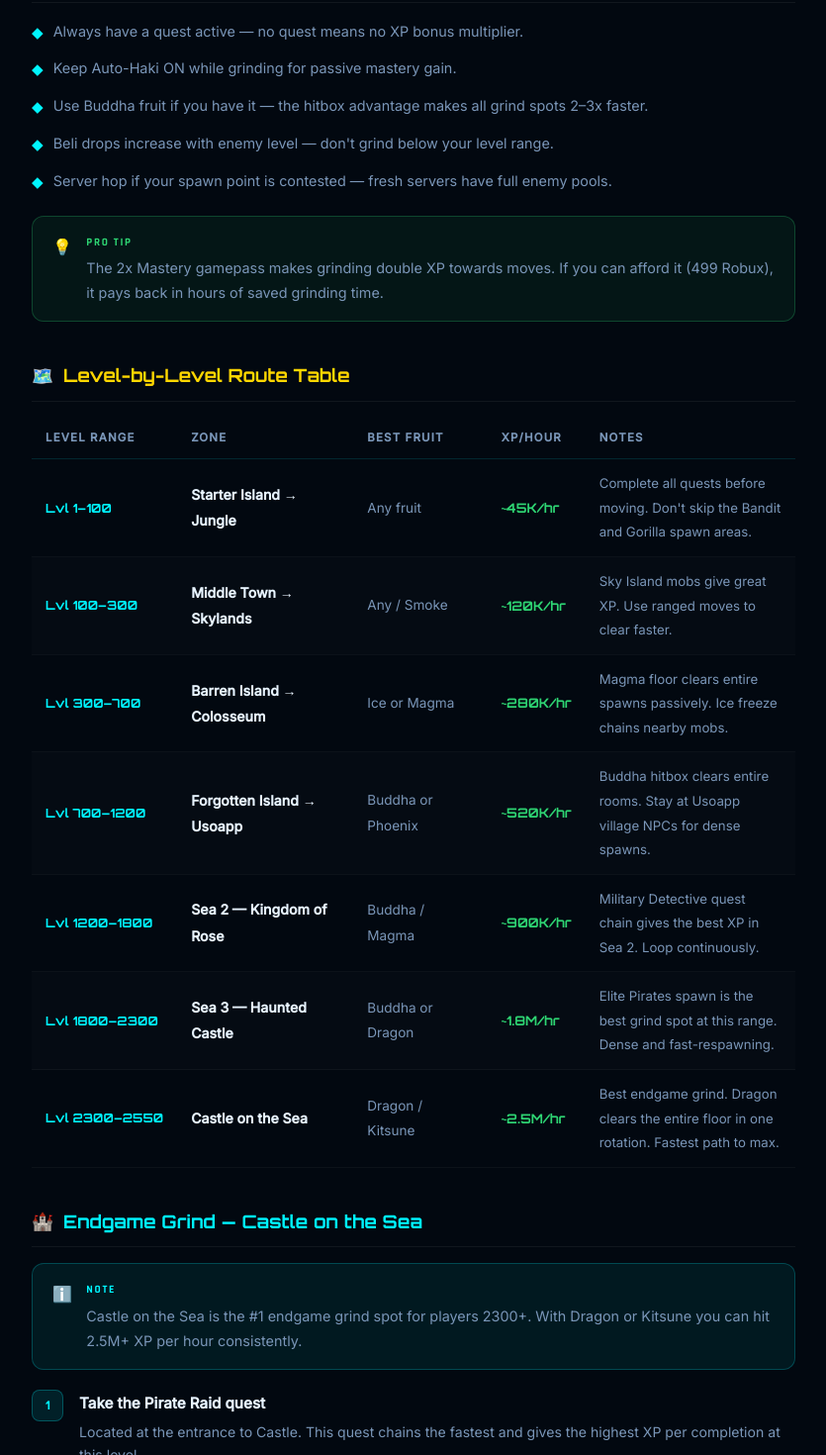
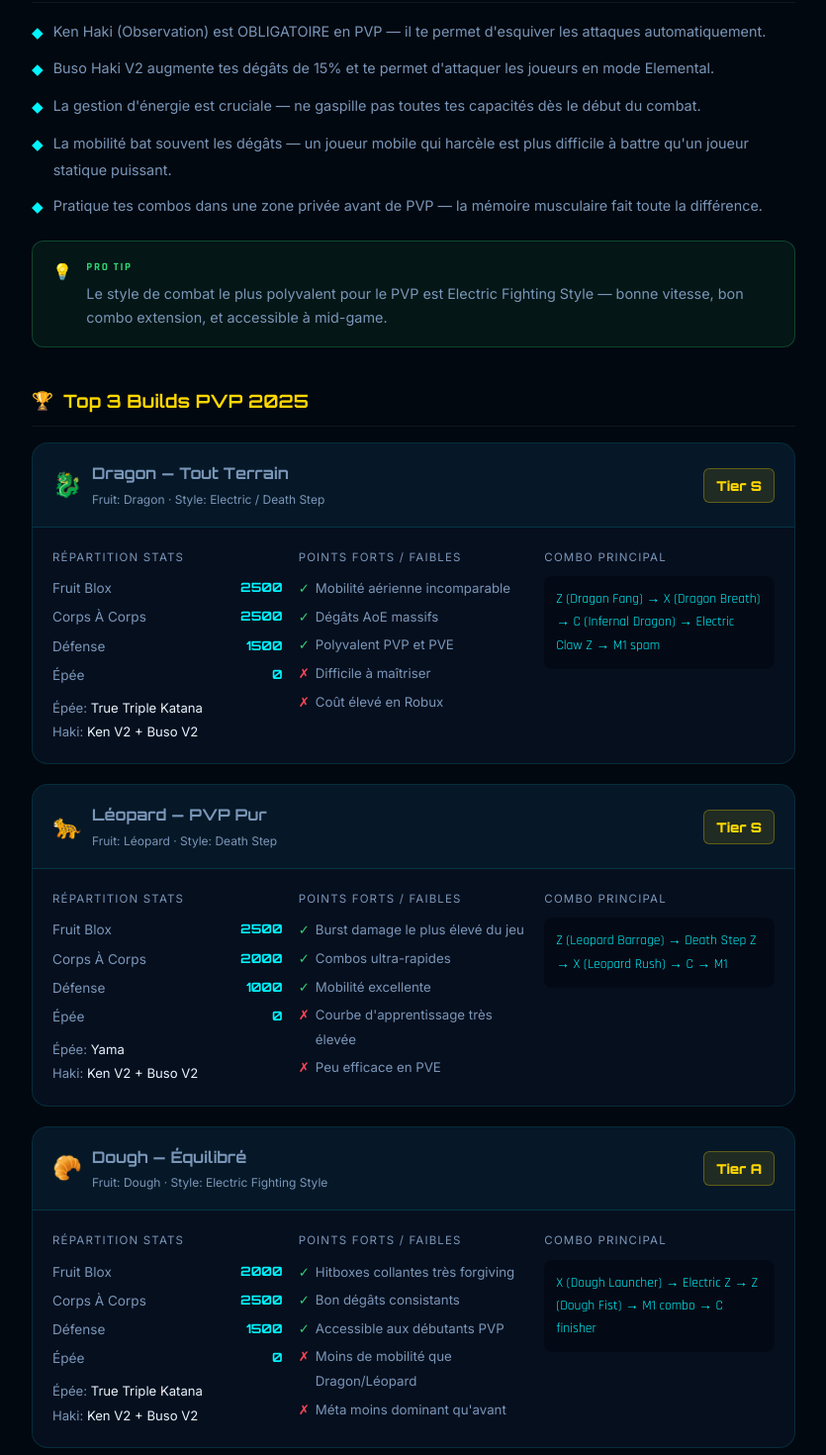
Before and after one commit to fhardi95/bloxfruitsai, a Next.js app: page /guides/pvp-builds in a window 1280 px wide. Shown: the part 500-1970 px from the top of the page at 99% size, without its empty margins (222-1057 px from the left). Built offline with nearby package versions, Linux system fonts and the light colour scheme.

Commit message:
Add files via upload

```diff
--- a/app/guides/pvp-builds/page.tsx
+++ b/app/guides/pvp-builds/page.tsx
@@ -3,113 +3,114 @@ import GuideLayout from "@/components/guides/GuideLayout";
 import { GuideSection, InfoBox, StepList } from "@/components/guides/GuideSection";
 
 export const metadata: Metadata = {
-  title: "Best Grinding Routes 2025 — Fastest XP & Beli Farming Guide",
-  description: "Fastest Blox Fruits grinding routes for every level range in 2025. Maximize XP per hour, Beli farming, and boss drop rates with our AI-optimized route guide.",
-  alternates: { canonical: "https://www.bloxfruitsai.com/guides/grinding-routes" },
+  title: "Meilleurs Builds PVP Blox Fruits 2025 — Guide Complet",
+  description: "Les meilleurs builds PVP Blox Fruits pour 2025. Dragon, Léopard, Kitsune — configurations complètes avec stats, style de combat, épée et Haki pour dominer chaque combat.",
+  alternates: { canonical: "https://www.bloxfruitsai.fr/guides/pvp-builds" },
 };
 
-const ROUTES = [
-  { range: "Lvl 1–100", zone: "Starter Island → Jungle", fruit: "Any fruit", xp: "~45K/hr", notes: "Complete all quests before moving. Don't skip the Bandit and Gorilla spawn areas." },
-  { range: "Lvl 100–300", zone: "Middle Town → Skylands", fruit: "Any / Smoke", xp: "~120K/hr", notes: "Sky Island mobs give great XP. Use ranged moves to clear faster." },
-  { range: "Lvl 300–700", zone: "Barren Island → Colosseum", fruit: "Ice or Magma", xp: "~280K/hr", notes: "Magma floor clears entire spawns passively. Ice freeze chains nearby mobs." },
-  { range: "Lvl 700–1200", zone: "Forgotten Island → Usoapp", fruit: "Buddha or Phoenix", xp: "~520K/hr", notes: "Buddha hitbox clears entire rooms. Stay at Usoapp village NPCs for dense spawns." },
-  { range: "Lvl 1200–1800", zone: "Sea 2 — Kingdom of Rose", fruit: "Buddha / Magma", xp: "~900K/hr", notes: "Military Detective quest chain gives the best XP in Sea 2. Loop continuously." },
-  { range: "Lvl 1800–2300", zone: "Sea 3 — Haunted Castle", fruit: "Buddha or Dragon", xp: "~1.8M/hr", notes: "Elite Pirates spawn is the best grind spot at this range. Dense and fast-respawning." },
-  { range: "Lvl 2300–2550", zone: "Castle on the Sea", fruit: "Dragon / Kitsune", xp: "~2.5M/hr", notes: "Best endgame grind. Dragon clears the entire floor in one rotation. Fastest path to max." },
+const BUILDS = [
+  {
+    name: "Dragon — Tout Terrain", tier: "S", icon: "🐉", fruit: "Dragon", style: "Electric / Death Step", sword: "True Triple Katana", haki: "Ken V2 + Buso V2",
+    stats: { fruit: 2500, melee: 2500, defense: 1500, sword: 0 },
+    pros: ["Mobilité aérienne incomparable", "Dégâts AoE massifs", "Polyvalent PVP et PVE"],
+    cons: ["Difficile à maîtriser", "Coût élevé en Robux"],
+    combo: "Z (Dragon Fang) → X (Dragon Breath) → C (Infernal Dragon) → Electric Claw Z → M1 spam",
+  },
+  {
+    name: "Léopard — PVP Pur", tier: "S", icon: "🐆", fruit: "Léopard", style: "Death Step", sword: "Yama", haki: "Ken V2 + Buso V2",
+    stats: { fruit: 2500, melee: 2000, defense: 1000, sword: 0 },
+    pros: ["Burst damage le plus élevé du jeu", "Combos ultra-rapides", "Mobilité excellente"],
+    cons: ["Courbe d'apprentissage très élevée", "Peu efficace en PVE"],
+    combo: "Z (Leopard Barrage) → Death Step Z → X (Leopard Rush) → C → M1",
+  },
+  {
+    name: "Dough — Équilibré", tier: "A", icon: "🥐", fruit: "Dough", style: "Electric Fighting Style", sword: "True Triple Katana", haki: "Ken V2 + Buso V2",
+    stats: { fruit: 2000, melee: 2500, defense: 1500, sword: 0 },
+    pros: ["Hitboxes collantes très forgiving", "Bon dégâts consistants", "Accessible aux débutants PVP"],
+    cons: ["Moins de mobilité que Dragon/Léopard", "Méta moins dominant qu'avant"],
+    combo: "X (Dough Launcher) → Electric Z → Z (Dough Fist) → M1 combo → C finisher",
+  },
 ];
 
-export default function GrindingRoutesPage() {
+export default function PvpBuildsPage() {
   return (
     <GuideLayout
-      tag="Grinding Guide · All Levels"
-      title="Best Grinding"
-      titleHighlight="Routes 2025"
-      description="Optimized XP and Beli farming routes for every level range. From starter island to max level — know exactly where to grind, what fruit to use, and which quests to chain."
-      breadcrumb={[{ label: "Guides", href: "/guides" }, { label: "Grinding Routes", href: "/guides/grinding-routes" }]}
-      readTime="10 min read"
+      tag="Guide PVP · Méta 2025"
+      title="Meilleurs Builds"
+      titleHighlight="PVP 2025"
+      description="Configurations complètes PVP pour les meilleurs fruits en 2025. Stats, style de combat, épée et Haki — tout ce qu'il faut pour dominer chaque serveur."
+      breadcrumb={[{ label: "Guides", href: "/guides" }, { label: "Builds PVP", href: "/guides/pvp-builds" }]}
+      readTime="12 min de lecture"
     >
-      <GuideSection title="General Grinding Rules" icon="📋">
+      <GuideSection title="Règles de Base du PVP" icon="⚔️">
         <div style={{ display: "flex", flexDirection: "column", gap: "0.6rem", marginBottom: "1.25rem" }}>
           {[
-            "Always have a quest active — no quest means no XP bonus multiplier.",
-            "Keep Auto-Haki ON while grinding for passive mastery gain.",
-            "Use Buddha fruit if you have it — the hitbox advantage makes all grind spots 2–3x faster.",
-            "Beli drops increase with enemy level — don't grind below your level range.",
-            "Server hop if your spawn point is contested — fresh servers have full enemy pools.",
+            "Ken Haki (Observation) est OBLIGATOIRE en PVP — il te permet d'esquiver les attaques automatiquement.",
+            "Buso Haki V2 augmente tes dégâts de 15% et te permet d'attaquer les joueurs en mode Elemental.",
+            "La gestion d'énergie est cruciale — ne gaspille pas toutes tes capacités dès le début du combat.",
+            "La mobilité bat souvent les dégâts — un joueur mobile qui harcèle est plus difficile à battre qu'un joueur statique puissant.",
+            "Pratique tes combos dans une zone privée avant de PVP — la mémoire musculaire fait toute la différence.",
           ].map((tip, i) => (
-            <div key={i} style={{ display: "flex", gap: 10 }}><span style={{ color: "var(--cyan)", flexShrink: 0 }}>◆</span><p style={{ fontSize: "0.9rem", color: "var(--text-muted)" }}>{tip}</p></div>
-          ))}
-        </div>
-        <InfoBox type="tip">The 2x Mastery gamepass makes grinding double XP towards moves. If you can afford it (499 Robux), it pays back in hours of saved grinding time.</InfoBox>
-      </GuideSection>
-
-      <GuideSection title="Level-by-Level Route Table" icon="🗺️" accent="gold">
-        <div style={{ overflowX: "auto" }}>
-          <table style={{ width: "100%", borderCollapse: "collapse" }}>
-            <thead>
-              <tr style={{ borderBottom: "1px solid var(--border)" }}>
-                {["Level Range","Zone","Best Fruit","XP/Hour","Notes"].map(h => (
-                  <th key={h} style={{ padding: "10px 14px", textAlign: "left", fontSize: "0.72rem", color: "var(--text-muted)", textTransform: "uppercase", letterSpacing: "0.1em", whiteSpace: "nowrap" }}>{h}</th>
-                ))}
-              </tr>
-            </thead>
-            <tbody>
-              {ROUTES.map((r, i) => (
-                <tr key={i} style={{ borderBottom: "1px solid rgba(255,255,255,0.04)", background: i % 2 === 0 ? "transparent" : "rgba(255,255,255,0.01)" }}>
-                  <td style={{ padding: "12px 14px", fontFamily: "'Orbitron',monospace", fontSize: "0.78rem", color: "var(--cyan)", fontWeight: 700, whiteSpace: "nowrap" }}>{r.range}</td>
-                  <td style={{ padding: "12px 14px", fontSize: "0.88rem", fontWeight: 600, color: "var(--text)" }}>{r.zone}</td>
-                  <td style={{ padding: "12px 14px", fontSize: "0.85rem", color: "var(--text-muted)" }}>{r.fruit}</td>
-                  <td style={{ padding: "12px 14px", fontFamily: "'Orbitron',monospace", fontSize: "0.82rem", color: "var(--green)", fontWeight: 700 }}>{r.xp}</td>
-                  <td style={{ padding: "12px 14px", fontSize: "0.83rem", color: "var(--text-muted)", maxWidth: 260 }}>{r.notes}</td>
-                </tr>
-              ))}
-            </tbody>
-          </table>
-        </div>
-      </GuideSection>
-
-      <GuideSection title="Endgame Grind — Castle on the Sea" icon="🏰" accent="cyan">
-        <InfoBox type="info">Castle on the Sea is the #1 endgame grind spot for players 2300+. With Dragon or Kitsune you can hit 2.5M+ XP per hour consistently.</InfoBox>
-        <StepList steps={[
-          { title: "Take the Pirate Raid quest", desc: "Located at the entrance to Castle. This quest chains the fastest and gives the highest XP per completion at this level." },
-          { title: "Clear the ground floor mobs", desc: "Use Dragon's Z move (Dragon Fang) to sweep the entire entrance hallway in one rotation. Kitsune's AoE works equally well." },
-          { title: "Move to upper courtyard", desc: "The Cursed Captain spawn on the upper level gives a bonus XP burst. Clear it between quest loops." },
-          { title: "Chain quests without stopping", desc: "The moment your quest completes, immediately accept the next. Zero downtime between chains is the key to max XP/hr." },
-          { title: "Server hop every 30–45 minutes", desc: "Server populations accumulate AFK players which reduce enemy spawn rates. Fresh servers = full spawns = faster clearing." },
-        ]} />
-      </GuideSection>
-
-      <GuideSection title="Beli Farming Routes" icon="💰" accent="green">
-        <p style={{ marginBottom: "1rem" }}>XP and Beli grinding routes are often different. For max Beli income:</p>
-        <div style={{ display: "grid", gridTemplateColumns: "repeat(auto-fit,minmax(220px,1fr))", gap: "0.75rem" }}>
-          {[
-            { name: "Elite Pirates (Sea 3)", beli: "~2M/hr", note: "Best Beli drop rate in the game. Use Buddha for fastest clears." },
-            { name: "Darkbeard Boss", beli: "~800K run", note: "Drops fragments + high Beli. Respawns every 60 minutes." },
-            { name: "Sea Beast Hunting", beli: "~1.5M/hr", note: "Spawn sea beasts with a boat and kill them with Magma or Dragon." },
-            { name: "Flower quest chain", beli: "~600K/hr", note: "Low effort, can semi-AFK. Good for passive Beli while doing other things." },
-          ].map(r => (
-            <div key={r.name} style={{ background: "var(--bg-card)", border: "1px solid var(--border)", borderRadius: 12, padding: "1rem" }}>
-              <div style={{ fontWeight: 700, color: "var(--text)", fontSize: "0.9rem", marginBottom: 4 }}>{r.name}</div>
-              <div style={{ fontFamily: "'Orbitron',monospace", fontSize: "0.85rem", color: "var(--green)", fontWeight: 700, marginBottom: 6 }}>{r.beli}</div>
-              <div style={{ fontSize: "0.82rem", color: "var(--text-muted)" }}>{r.note}</div>
+            <div key={i} style={{ display: "flex", gap: 10 }}>
+              <span style={{ color: "var(--cyan)", flexShrink: 0 }}>◆</span>
+              <p style={{ fontSize: "0.9rem", color: "var(--text-muted)" }}>{tip}</p>
             </div>
           ))}
         </div>
+        <InfoBox type="tip">Le style de combat le plus polyvalent pour le PVP est Electric Fighting Style — bonne vitesse, bon combo extension, et accessible à mid-game.</InfoBox>
       </GuideSection>
 
-      <GuideSection title="Mastery Grinding Tips" icon="⭐" accent="gold">
-        <p style={{ marginBottom: "1rem" }}>Mastery unlocks your fruit and fighting style moves. Here&apos;s how to grind it efficiently:</p>
-        <InfoBox type="warning">Never grind mastery on enemies more than 100 levels below you — you get 1 mastery per kill instead of the full amount. Always stay in your level-appropriate zone.</InfoBox>
-        <div style={{ display: "flex", flexDirection: "column", gap: "0.6rem" }}>
-          {[
-            "Use the 2x Mastery gamepass — it halves the time needed for all mastery grinding.",
-            "Alternate between your fruit moves on every kill to spread mastery across all abilities evenly.",
-            "Fighting style mastery is separate — grind it alongside your fruit, not after.",
-            "At Sea 3, the Haunted Castle NPCs give the fastest mastery per hour due to their density.",
-          ].map((tip, i) => (
-            <div key={i} style={{ display: "flex", gap: 10 }}><span style={{ color: "var(--gold)", flexShrink: 0 }}>◆</span><p style={{ fontSize: "0.9rem", color: "var(--text-muted)" }}>{tip}</p></div>
-          ))}
-        </div>
+      <GuideSection title="Top 3 Builds PVP 2025" icon="🏆" accent="gold">
+        {BUILDS.map(b => (
+          <div key={b.name} style={{ background: "var(--bg-card)", border: "1px solid var(--border)", borderRadius: 16, overflow: "hidden", marginBottom: "1.25rem" }}>
+            <div style={{ padding: "1rem 1.25rem", background: "rgba(0,245,255,0.04)", borderBottom: "1px solid var(--border)", display: "flex", justifyContent: "space-between", alignItems: "center", flexWrap: "wrap", gap: "0.5rem" }}>
+              <div style={{ display: "flex", alignItems: "center", gap: 10 }}>
+                <span style={{ fontSize: "1.5rem" }}>{b.icon}</span>
+                <div>
+                  <div style={{ fontFamily: "'Orbitron',monospace", fontSize: "1rem", fontWeight: 700 }}>{b.name}</div>
+                  <div style={{ fontSize: "0.75rem", color: "var(--text-muted)" }}>Fruit: {b.fruit} · Style: {b.style}</div>
+                </div>
+              </div>
+              <span style={{ fontFamily: "'Orbitron',monospace", fontSize: "0.85rem", fontWeight: 900, color: "#ffd700", background: "rgba(255,215,0,0.1)", border: "1px solid rgba(255,215,0,0.3)", borderRadius: 6, padding: "4px 12px" }}>Tier {b.tier}</span>
+            </div>
+            <div style={{ padding: "1.25rem", display: "grid", gridTemplateColumns: "repeat(auto-fit,minmax(200px,1fr))", gap: "1rem" }}>
+              <div>
+                <div style={{ fontSize: "0.72rem", color: "var(--text-muted)", textTransform: "uppercase", letterSpacing: "0.1em", marginBottom: 8 }}>Répartition Stats</div>
+                {Object.entries(b.stats).map(([k, v]) => (
+                  <div key={k} style={{ display: "flex", justifyContent: "space-between", marginBottom: 4, fontSize: "0.85rem" }}>
+                    <span style={{ color: "var(--text-muted)", textTransform: "capitalize" }}>{k === "fruit" ? "Fruit Blox" : k === "melee" ? "Corps à Corps" : k === "defense" ? "Défense" : "Épée"}</span>
+                    <span style={{ color: "var(--cyan)", fontFamily: "'Orbitron',monospace", fontWeight: 700, fontSize: "0.8rem" }}>{v}</span>
+                  </div>
+                ))}
+                <div style={{ marginTop: 8, fontSize: "0.82rem" }}>
+                  <span style={{ color: "var(--text-muted)" }}>Épée: </span><span style={{ color: "var(--text)" }}>{b.sword}</span>
+                </div>
+                <div style={{ fontSize: "0.82rem" }}>
+                  <span style={{ color: "var(--text-muted)" }}>Haki: </span><span style={{ color: "var(--text)" }}>{b.haki}</span>
+                </div>
+              </div>
+              <div>
+                <div style={{ fontSize: "0.72rem", color: "var(--text-muted)", textTransform: "uppercase", letterSpacing: "0.1em", marginBottom: 8 }}>Points Forts / Faibles</div>
+                {b.pros.map(p => <div key={p} style={{ display: "flex", gap: 6, marginBottom: 4, fontSize: "0.83rem", color: "var(--green)" }}>✓ <span style={{ color: "var(--text-muted)" }}>{p}</span></div>)}
+                {b.cons.map(c => <div key={c} style={{ display: "flex", gap: 6, marginBottom: 4, fontSize: "0.83rem", color: "var(--red, #ff4757)" }}>✗ <span style={{ color: "var(--text-muted)" }}>{c}</span></div>)}
+              </div>
+              <div>
+                <div style={{ fontSize: "0.72rem", color: "var(--text-muted)", textTransform: "uppercase", letterSpacing: "0.1em", marginBottom: 8 }}>Combo Principal</div>
+                <div style={{ background: "rgba(0,0,0,0.3)", borderRadius: 8, padding: "0.75rem", fontFamily: "'Rajdhani',sans-serif", fontSize: "0.85rem", color: "var(--cyan)", lineHeight: 1.7 }}>{b.combo}</div>
+              </div>
+            </div>
+          </div>
+        ))}
+      </GuideSection>
+
+      <GuideSection title="Comment Débloquer le Ken Haki V2" icon="👁️" accent="cyan">
+        <InfoBox type="info">Ken Haki V2 est essentiel pour le PVP compétitif. Il te donne un rayon d'esquive automatique beaucoup plus grand et la capacité de voir les joueurs invisibles.</InfoBox>
+        <StepList steps={[
+          { title: "Atteins le niveau 1500+", desc: "Ken Haki V2 nécessite d'avoir atteint la Mer 3 et le niveau requis. Grinde jusqu'au niveau 1500 minimum." },
+          { title: "Trouve le maître Haki en Mer 3", desc: "Il se trouve sur l'île Mirage près du Château de la Mer. Il te donnera la quête de déblocage de Ken V2." },
+          { title: "Complète le défi d'esquive", desc: "Tu dois esquiver un certain nombre d'attaques en utilisant le Ken de base. Pratique contre des boss plutôt que des joueurs." },
+          { title: "Active et maxe Ken V2", desc: "Une fois débloqué, maîtrise le Ken en PVP. Plus tu esquives avec, plus le rayon s'améliore automatiquement." },
+        ]} />
       </GuideSection>
     </GuideLayout>
   );
```
